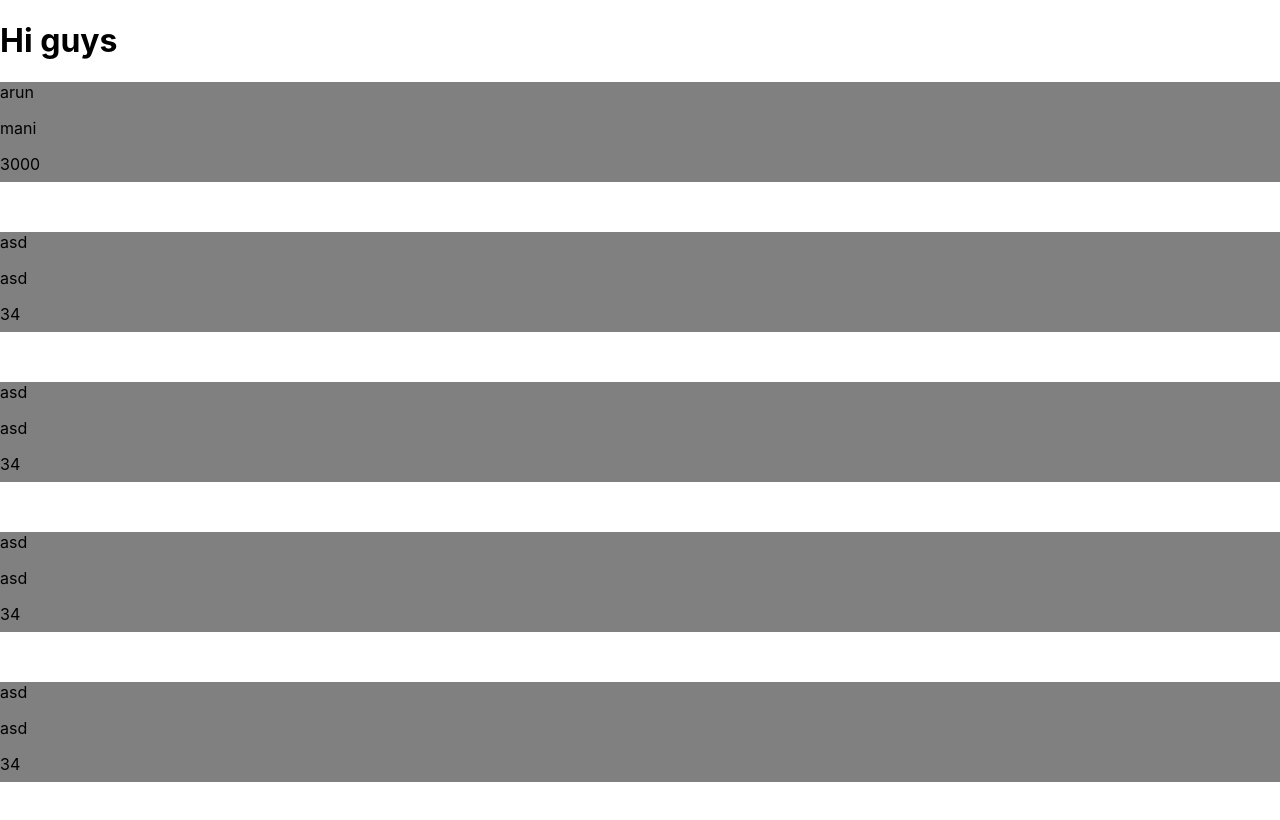
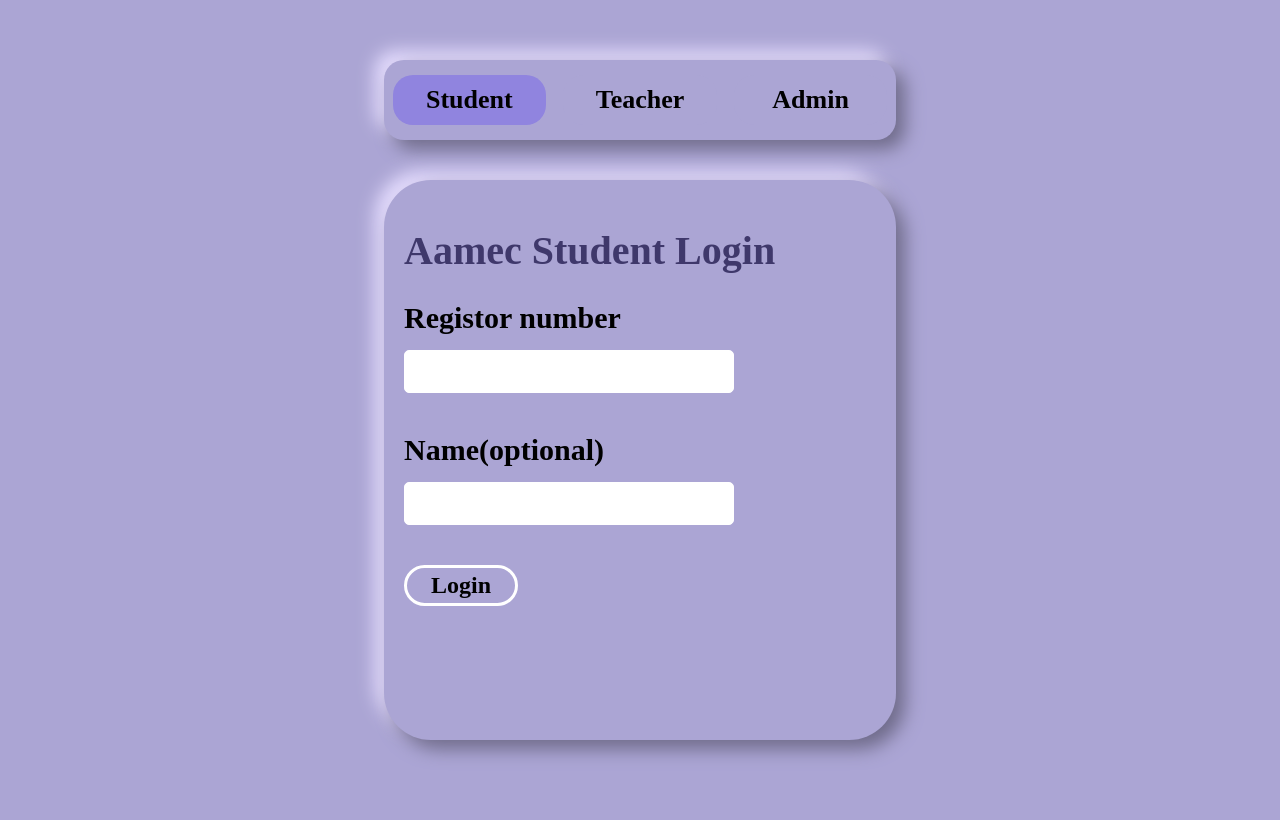
Before and after one commit to B-Mani-kandan/3rd-year-mini-project-libraryapp, a Next.js app: page / in a window 1280 px wide. Shown: the top 820 px of the page. Built offline with nearby package versions, Linux system fonts and the light colour scheme.

Commit message:
login page added

```diff
--- /dev/null
+++ b/components/LoginAdmin.js
@@ -0,0 +1,21 @@
+import React from 'react'
+import classes from './login.module.css'
+
+
+function LoginAdmin() {
+  return (
+    <div className={classes.login}>
+      <h1>Aamec Student Login</h1>
+      <form>
+        <label htmlFor='name' >Name</label>
+         <input type='text' id='name'/>
+         <label htmlFor='pwd' >Password</label>
+         <input type='password' id='pwd'/>
+         <button>Login</button>
+      </form>
+
+    </div>
+  )
+}
+
+export default LoginAdmin
--- /dev/null
+++ b/components/LoginCard.js
@@ -0,0 +1,22 @@
+import React from 'react'
+import classes from './login.module.css'
+
+function LoginCard() {
+
+
+  return (
+    <div className={classes.login}>
+      <h1>Aamec Student Login</h1>
+      <form>
+        <label htmlFor='regno' >Registor number</label>
+         <input type='text' id='regno'/>
+         <label htmlFor='name' >Name(optional)</label>
+         <input type='text' id='name'/>
+         <button>Login</button>
+      </form>
+
+    </div>
+  )
+}
+
+export default LoginCard
--- /dev/null
+++ b/components/LoginCardTeacher.js
@@ -0,0 +1,20 @@
+import React from 'react'
+import classes from './login.module.css'
+
+const LoginCardTeacher = () => {
+  return (
+    <div className={classes.login}>
+      <h1>Aamec Admin Login</h1>
+      <form>
+        <label htmlFor='regno' >Staff number</label>
+         <input type='text' id='regno'/>
+         <label htmlFor='name' >Name(optional)</label>
+         <input type='text' id='name'/>
+         <button>Login</button>
+      </form>
+
+    </div>
+  )
+}
+
+export default LoginCardTeacher
--- a/components/Product.js
+++ /dev/null
@@ -1,15 +0,0 @@
-import React from 'react'
-
-function Product({title,name,price}) {
-
-
-  return (
-    <div style={{background:'grey' ,width:'100%' ,height:'100px',marginBottom:'50px'}}>
-          <p>{title}</p>
-          <p>{name}</p>
-          <p>{price}</p>
-    </div>
-  )
-}
-
-export default Product
--- /dev/null
+++ b/components/login.module.css
@@ -0,0 +1,47 @@
+.login{
+    /* height: 100%; */
+    display: flex;
+    flex-direction: column;
+    font-family: cursive;
+    /* justify-content: center;
+    align-items: center; */
+}
+
+.login h1{
+    color:#3f386b;
+    font-size: 40px;
+}
+
+.login button,.login input,.login label{
+    display: block;
+}
+
+.login label{
+    font-weight: 600;
+    font-size: 30px;
+    margin-bottom: 15px;
+}
+
+.login input{
+    border-radius: 5px;
+    border: 1px solid white;
+    padding: 5px 10px;
+    width: 70%;
+    margin-bottom: 40px;
+    font-size: 26px;
+}
+
+.login button{
+    padding: 0.25rem 1.5rem;
+    font-size: 24px;
+    font-weight: 600;
+    font-family: cursive;
+    background: #aba5d4;
+    border: 3px solid white;
+    border-radius: 1000px;
+}
+
+.login button:hover{
+    background: #948bd3;
+
+}
--- a/pages/index.js
+++ b/pages/index.js
@@ -1,17 +1,43 @@
-import Product from '../components/product'
-import styles from '../styles/Home.module.css'
+import { useState } from "react";
+import LoginAdmin from "../components/LoginAdmin";
+import LoginCard from "../components/LoginCard";
+import LoginCardTeacher from "../components/LoginCardTeacher";
+
+import styles from "../styles/Home.module.css";
+
+export default function Home() {
+  const [btn, setBtn] = useState("Student");
+
+  let loginDiv
+  switch (btn) {
+    case 'Student':
+      loginDiv = <LoginCard/>
+      break;
+    case 'Teacher':
+      loginDiv = <LoginCardTeacher/>
+      break;
+      case 'Admin':
+      loginDiv =  <LoginAdmin />
+      break
+  }
 
 
-export default function Home() {
   return (
-    <div className={styles.container}>
-      <h1>Hi guys</h1>
-      <Product title={'arun'} name='mani' price='3000'/>
-      <Product title={'asd'} name='asd' price='34'/>
-      <Product title={'asd'} name='asd' price='34'/>
-      <Product title={'asd'} name='asd' price='34'/>
-      <Product title={'asd'} name='asd' price='34'/>
-
+    <div className={styles.holder}>
+      <div className={styles.swiftBtn}>
+        {["Student", "Teacher", "Admin"].map((d, i) => (
+          <button
+           className={d === btn ? `${styles.button} ${styles.active}` : `${styles.button}`}
+            key={i}
+            onClick={() => setBtn(d)}
+          >
+            {d}
+          </button>
+        ))}
+      </div>
+      <div className={styles.login}>
+        {loginDiv}
+      </div>
     </div>
-  )
+  );
 }
--- a/styles/Home.module.css
+++ b/styles/Home.module.css
@@ -1,9 +1,54 @@
-.newDiv{
-  background-color: blue;
-  color: wheat;
+.holder{
   display: flex;
+  flex-direction: column;
+  justify-content: center;
+  align-items: center;
+  width: 100vw;
+  height: 100vh;
+}
+
+.swiftBtn{
+  width: 40%;
+  margin-bottom: 40px;
+  display: flex;
+  justify-content: space-around;
   flex-direction: row;
+  background: #aba5d4;
+box-shadow:  9px 9px 18px #6f6b8a,
+             -9px -9px 18px #e7dfff;
+  height: 80px;
+  border-radius: 20px;
   align-items: center;
-  justify-content: space-around;
-  color: white;
 }
+
+.button{
+  /* color: white; */
+  font-weight: 600;
+  font-family: cursive;
+  font-size: 26px;
+  border: none;
+  background-color: #aba5d4;
+  padding: 10px 30px;
+}
+
+
+
+.swiftBtn button{
+  width: 30%;
+  border-radius: 20px;
+}
+
+.active{
+  background-color: #9084df;
+
+}
+
+.login{
+  padding: 20px;
+  width: 40%;
+  height: 70%;
+  border-radius: 47px;
+background: #aba5d4;
+box-shadow:  9px 9px 18px #6f6b8a,
+             -9px -9px 18px #e7dfff;
+}
--- a/styles/globals.css
+++ b/styles/globals.css
@@ -4,7 +4,27 @@
   margin: 0;
   font-family: -apple-system, BlinkMacSystemFont, Segoe UI, Roboto, Oxygen,
     Ubuntu, Cantarell, Fira Sans, Droid Sans, Helvetica Neue, sans-serif;
+    /* background-color: #174436; */
+
 }
+
+/* Background styles */
+body {
+  background: #aba5d4;
+}
+
+
+
+/* Glassmorphism card effect */
+.card {
+  backdrop-filter: blur(18px) saturate(200%);
+  -webkit-backdrop-filter: blur(18px) saturate(200%);
+  background-color: rgba(255, 255, 255, 0.67);
+  border-radius: 12px;
+  border: 1px solid rgba(209, 213, 219, 0.3);
+}
+
+/* Generated by https://generator.ui.glass/ */
 
 a {
   color: inherit;
```
